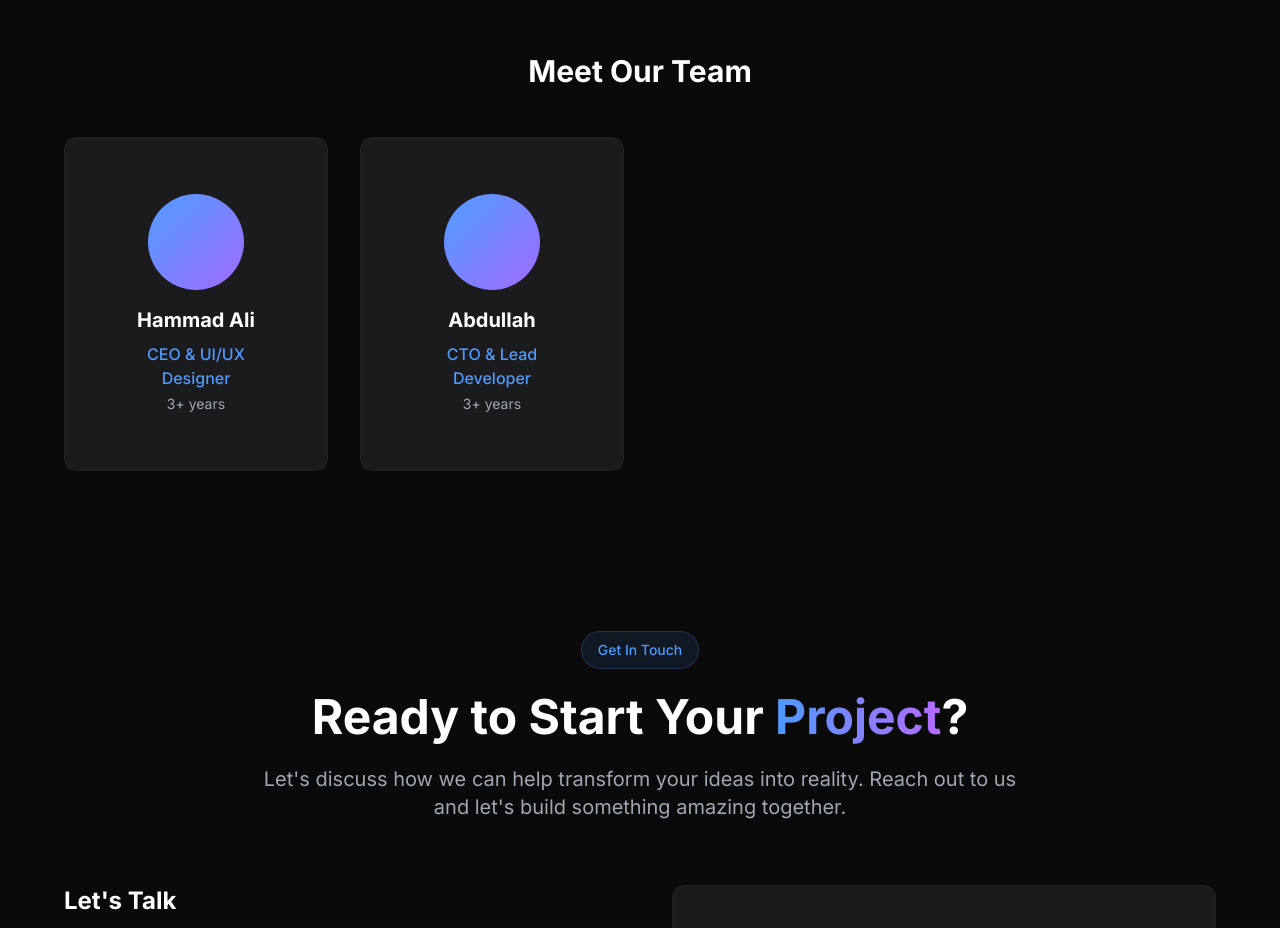
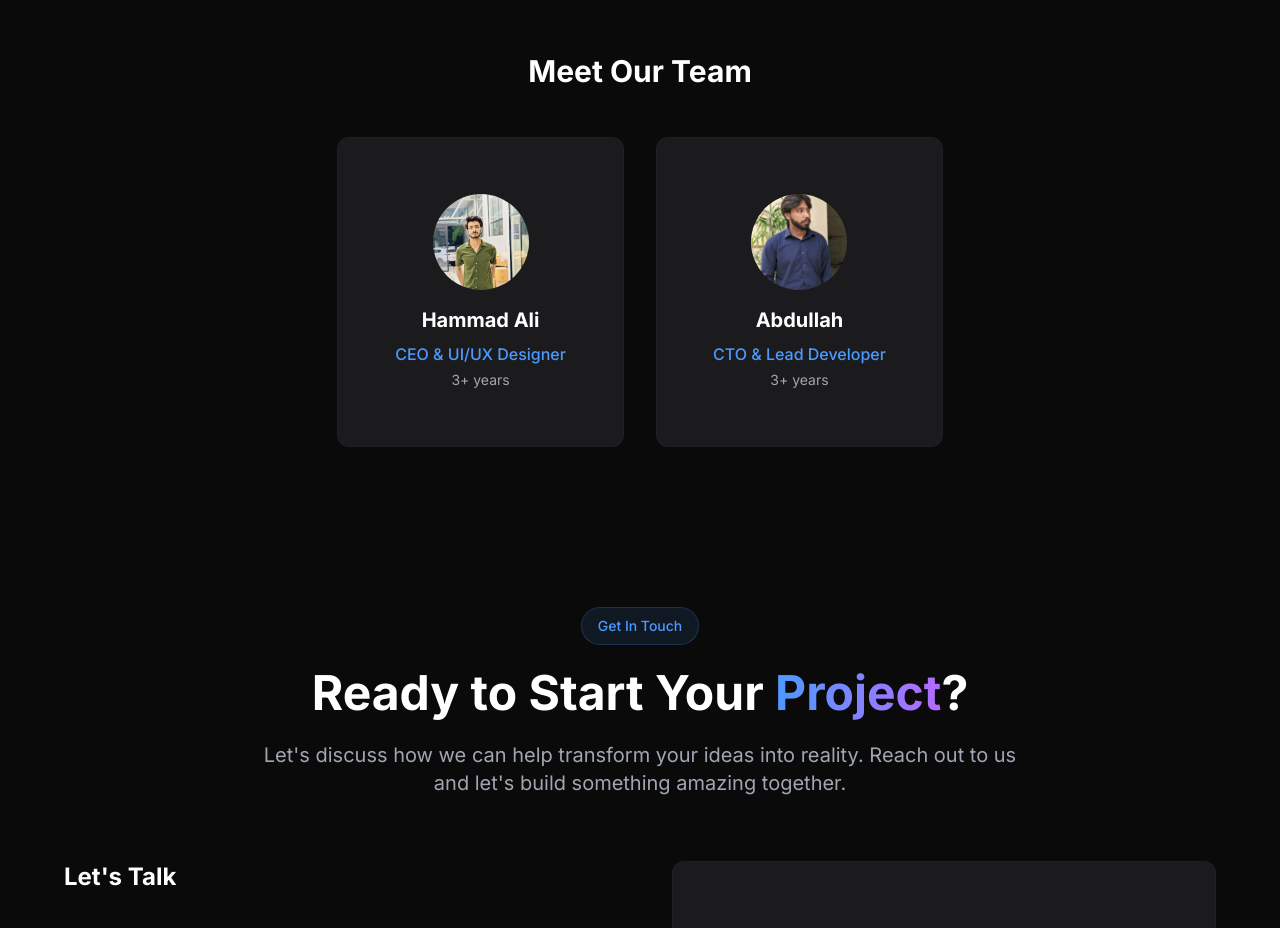
Before and after one commit to EcoFusion-com/EcoFusion-com, a React (Vite) app: page / in a window 1280 px wide. Shown: the part 8100-9028 px from the top of the page. Built offline with nearby package versions, Linux system fonts and the light colour scheme.

Commit message:
Complete Eco Fusion rebranding and new components: How We Work, Tech Stack, Differentiators

```diff
--- a/src/components/About.tsx
+++ b/src/components/About.tsx
@@ -1,5 +1,7 @@
 import { Users, Award, Target, Heart } from 'lucide-react';
 import { Card, CardContent } from '@/components/ui/card';
+import hammadImage from '@/assets/hammad.jpeg';
+import abdullahImage from '@/assets/abdullah.jpeg';
 
 const About = () => {
   const values = [
@@ -29,13 +31,13 @@ const About = () => {
     {
       name: 'Hammad Ali',
       role: 'CEO & UI/UX Designer',
-      image: '/placeholder.svg',
+      image: hammadImage,
       experience: '3+ years'
     },
     {
       name: 'Abdullah',
       role: 'CTO & Lead Developer',
-      image: '/abdullah.jpeg',
+      image: abdullahImage,
       experience: '3+ years'
     },
   ];
@@ -115,11 +117,18 @@ const About = () => {
         {/* Team */}
         <div>
           <h3 className="text-3xl font-bold text-center mb-12">Meet Our Team</h3>
-          <div className="grid grid-cols-1 md:grid-cols-2 lg:grid-cols-4 gap-8">
+          <div className="flex justify-center">
+            <div className="grid grid-cols-1 md:grid-cols-2 gap-8 max-w-2xl">
               {team.map((member, index) => (
                 <Card key={index} className="card-elegant text-center group">
                   <CardContent className="p-6">
-                  <div className="w-24 h-24 bg-gradient-primary rounded-full mx-auto mb-4 group-hover:scale-110 transition-transform duration-300" aria-hidden="true"></div>
+                    <div className="w-24 h-24 rounded-full mx-auto mb-4 group-hover:scale-110 transition-transform duration-300 overflow-hidden">
+                      <img
+                        src={member.image}
+                        alt={`${member.name} - ${member.role}`}
+                        className="w-full h-full object-cover"
+                      />
+                    </div>
                     <h4 className="text-xl font-bold mb-2">{member.name}</h4>
                     <p className="text-primary font-medium mb-1">{member.role}</p>
                     <p className="text-sm text-muted-foreground">{member.experience}</p>
@@ -129,6 +138,7 @@ const About = () => {
             </div>
           </div>
         </div>
+      </div>
     </section>
   );
 };
```
Also changed, not shown: src/assets/hammad.jpeg (added). Lines whose indentation alone changed are shown as unchanged.
